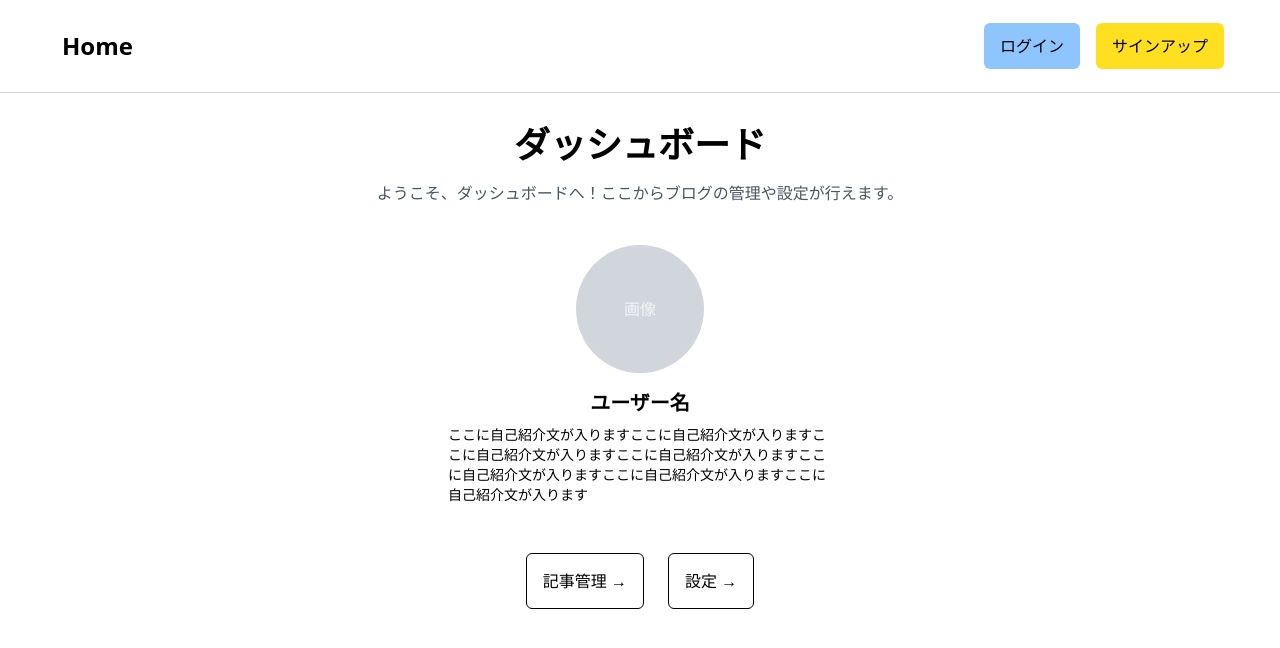
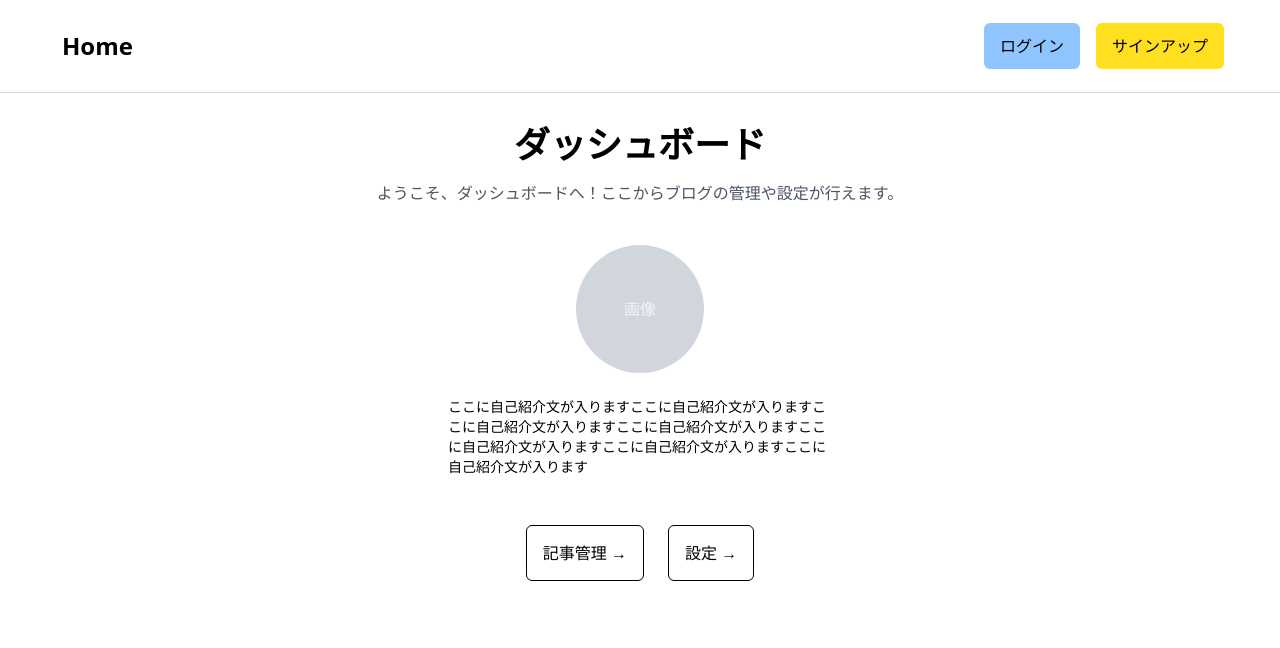
Before and after one commit to la-lala8701/my-blog, a Next.js app: page /dashboard in a window 1280 px wide. Shown: the top 648 px of the page. Built offline with nearby package versions, Linux system fonts and the light colour scheme; no server answers.

Commit message:
✨ データベースからの取得に変更

```diff
--- a/app/components/Profile.tsx
+++ b/app/components/Profile.tsx
@@ -1,11 +1,16 @@
+'use client';
+import { useAuth } from '../hooks/useAuth';
+
 export const Profile = () => {
+  const { context } = useAuth();
+
   return (
     <div className="mt-10 flex flex-col items-center gap-4">
       <div className="w-32 h-32 bg-gray-300 rounded-full text-gray-100 flex items-center justify-center">
         画像
       </div>
       <div>
-        <p className="text-xl font-semibold text-center">ユーザー名</p>
+        <p className="text-xl font-semibold text-center">{context.session?.user.user_metadata.display_name}</p>
         <p className="mt-2 text-sm max-w-sm">
           ここに自己紹介文が入りますここに自己紹介文が入りますここに自己紹介文が入りますここに自己紹介文が入りますここに自己紹介文が入りますここに自己紹介文が入りますここに自己紹介文が入ります
         </p>
```
